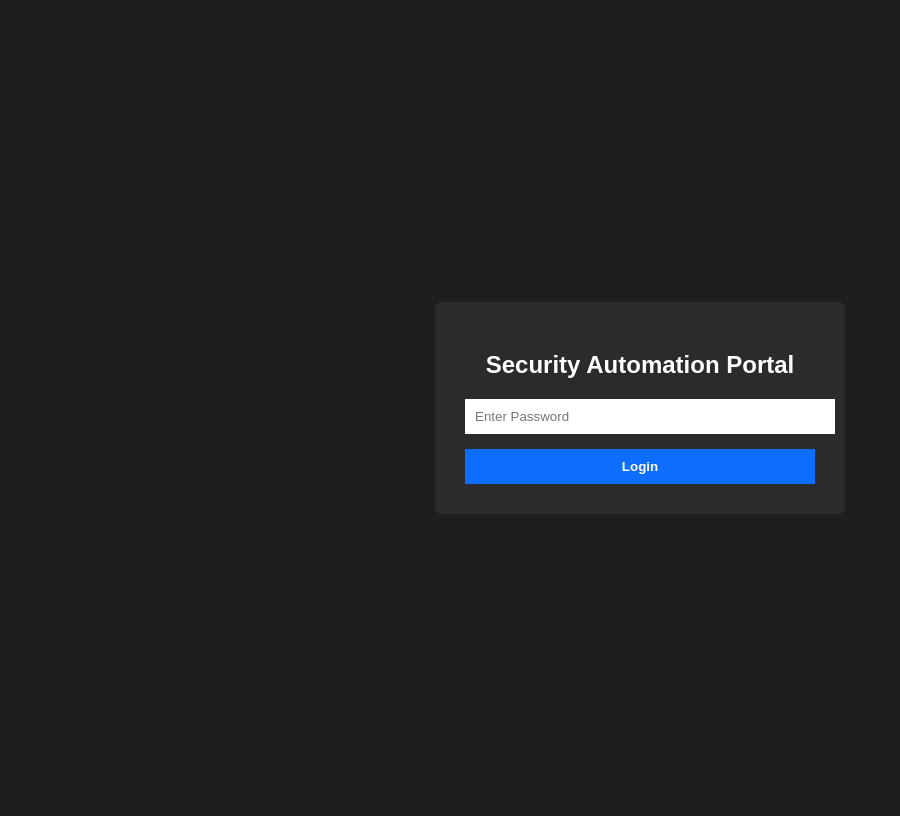
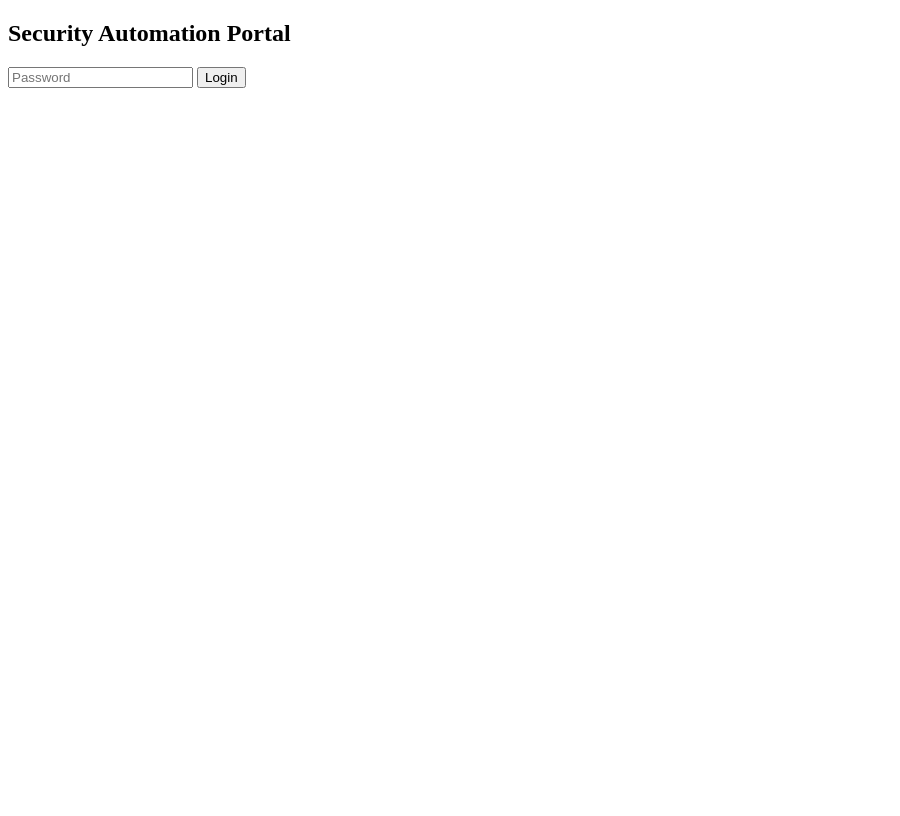
Before and after one commit to harisimpelsys-gif/security-automation-portal, a Flask app: page / in a window 1280 px wide. Shown: the whole page, without its empty margins (0-900 px from the left). After the commit the page ends 88 px from the top, so only its background shows below. Run offline with Flask 3, Linux system fonts and the light colour scheme.

Commit message:
Update login.html

```diff
--- a/templates/login.html
+++ b/templates/login.html
@@ -1,70 +1,22 @@
 <!DOCTYPE html>
-<html lang="en">
+<html>
 <head>
-    <meta charset="UTF-8">
-    <title>Login | Security Automation Portal</title>
-    <style>
-        body {
-            background: #1e1e1e;
-            font-family: Arial, sans-serif;
-            color: #fff;
-            display: flex;
-            align-items: center;
-            justify-content: center;
-            height: 100vh;
-        }
-        .login-box {
-            background: #2b2b2b;
-            padding: 30px;
-            width: 350px;
-            border-radius: 6px;
-        }
-        h2 {
-            margin-bottom: 20px;
-            text-align: center;
-        }
-        input {
-            width: 100%;
-            padding: 10px;
-            margin-bottom: 15px;
-            border: none;
-        }
-        button {
-            width: 100%;
-            padding: 10px;
-            background: #0d6efd;
-            color: white;
-            border: none;
-            font-weight: bold;
-            cursor: pointer;
-        }
-        .flash {
-            background: #dc3545;
-            padding: 10px;
-            margin-bottom: 15px;
-            text-align: center;
-        }
-    </style>
+    <title>Login</title>
 </head>
 <body>
 
-<div class="login-box">
 <h2>Security Automation Portal</h2>
 
 {% with messages = get_flashed_messages() %}
   {% if messages %}
-        {% for msg in messages %}
-          <div class="flash">{{ msg }}</div>
-        {% endfor %}
+    <p style="color:red">{{ messages[0] }}</p>
   {% endif %}
 {% endwith %}
 
-    <!-- IMPORTANT: POST TO / -->
-    <form action="/" method="POST">
-        <input type="password" name="password" placeholder="Enter Password" required>
+<form method="POST">
+    <input type="password" name="password" placeholder="Password" required>
     <button type="submit">Login</button>
 </form>
-</div>
 
 </body>
 </html>
```
Lines whose indentation alone changed are shown as unchanged.
